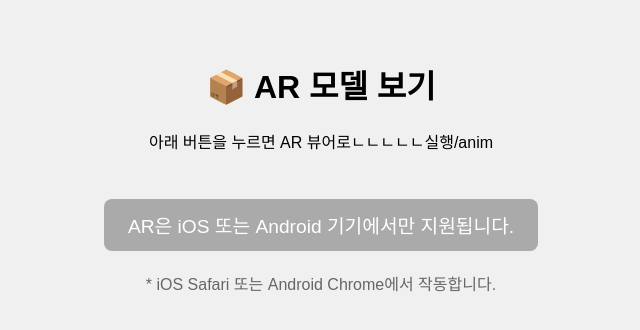
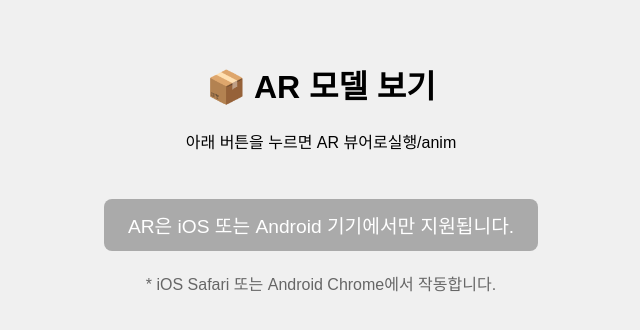
Before and after one commit to minjeongeee/orbit_iphone, a plain HTML site: page usdz-viewer/index.html in a window 1280 px wide. Shown: the whole page, without its empty margins (319-959 px from the left). Drawn offline with Linux system fonts and the light colour scheme.

Commit message:
Update index.html

```diff
--- a/usdz-viewer/index.html
+++ b/usdz-viewer/index.html
@@ -28,7 +28,7 @@
 </head>
 <body>
   <h1>📦 AR 모델 보기</h1>
-  <p>아래 버튼을 누르면 AR 뷰어로ㄴㄴㄴㄴㄴ실행/anim</p>
+  <p>아래 버튼을 누르면 AR 뷰어로실행/anim</p>
 
   <!-- AR 보기 버튼 -->
   <a id="arLink" href="#">AR로 보기</a>
```
